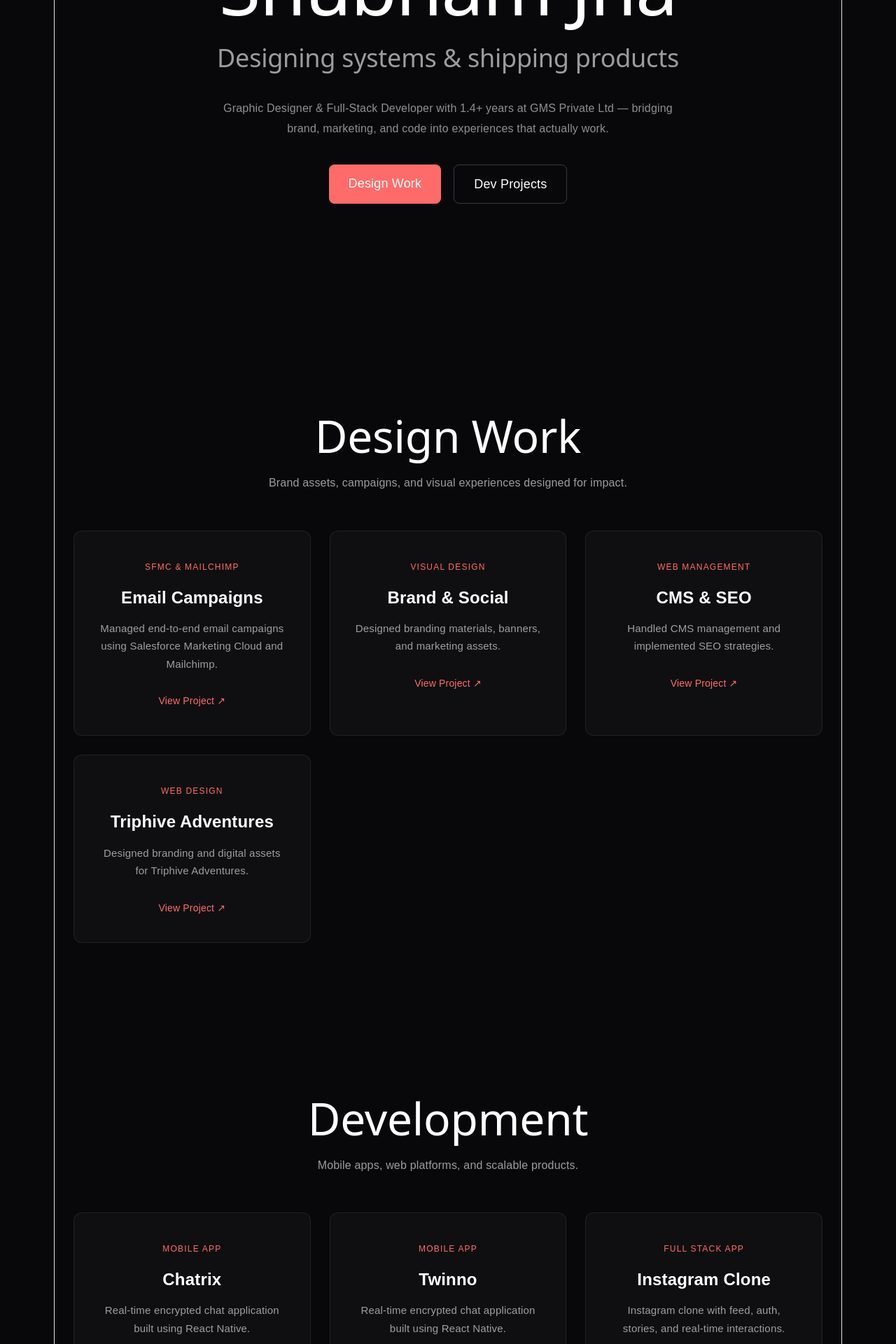
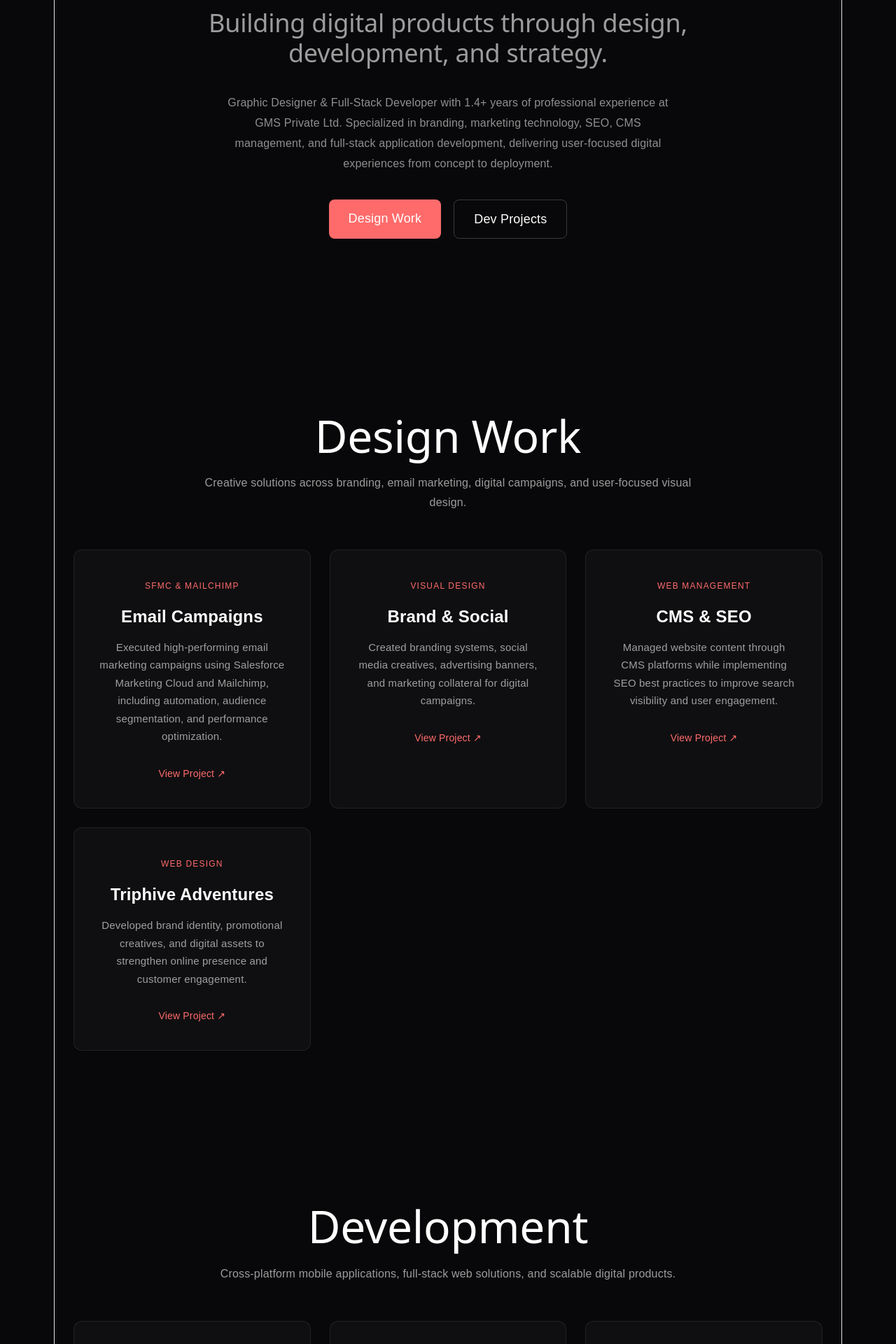
Before and after one commit to 848838/Portfolio, a React (Vite) app: page / in a window 1280 px wide. Shown: the part 320-2240 px from the top of the page at 70% size. Built offline with nearby package versions, Linux system fonts and the light colour scheme.

Commit message:
Update portfolio content and project descriptions

```diff
--- a/src/App.jsx
+++ b/src/App.jsx
@@ -2,19 +2,20 @@ import { useEffect, useState } from "react";
 
 const portfolioData = {
   name: "Shubham Jha",
-  title: "Designer & Developer",
+ title: "Full-Stack Developer & Product Designer",
 
-  tagline: "Designing systems & shipping products",
+ tagline: "Building digital products through design, development, and strategy.",
+
 
   about:
-    "Graphic Designer & Full-Stack Developer with 1.4+ years at GMS Private Ltd — bridging brand, marketing, and code into experiences that actually work.",
+     "Graphic Designer & Full-Stack Developer with 1.4+ years of professional experience at GMS Private Ltd. Specialized in branding, marketing technology, SEO, CMS management, and full-stack application development, delivering user-focused digital experiences from concept to deployment.",
 
  designProjects: [
   {
     id: 1,
     title: "Email Campaigns",
     category: "SFMC & Mailchimp",
-      desc: "Managed end-to-end email campaigns using Salesforce Marketing Cloud and Mailchimp.",
+    desc: "Executed high-performing email marketing campaigns using Salesforce Marketing Cloud and Mailchimp, including automation, audience segmentation, and performance optimization.",
     link: "https://www.behance.net/knowledgeworld11",
   },
 
@@ -22,7 +23,7 @@ const portfolioData = {
     id: 2,
     title: "Brand & Social",
     category: "Visual Design",
-      desc: "Designed branding materials, banners, and marketing assets.",
+    desc: "Created branding systems, social media creatives, advertising banners, and marketing collateral for digital campaigns.",
     link: "https://www.behance.net/knowledgeworld11",
   },
 
@@ -30,7 +31,7 @@ const portfolioData = {
     id: 3,
     title: "CMS & SEO",
     category: "Web Management",
-      desc: "Handled CMS management and implemented SEO strategies.",
+    desc: "Managed website content through CMS platforms while implementing SEO best practices to improve search visibility and user engagement.",
     link: "https://www.behance.net/knowledgeworld11",
   },
 
@@ -38,7 +39,7 @@ const portfolioData = {
     id: 4,
     title: "Triphive Adventures",
     category: "Web Design",
-      desc: "Designed branding and digital assets for Triphive Adventures.",
+    desc: "Developed brand identity, promotional creatives, and digital assets to strengthen online presence and customer engagement.",
     link: "https://www.behance.net/knowledgeworld11",
   },
 ],
@@ -48,21 +49,23 @@ const portfolioData = {
     id: 5,
     title: "Chatrix",
     category: "Mobile App",
-      desc: "Real-time encrypted chat application built using React Native.",
+    desc: "Cross-platform real-time messaging application featuring end-to-end encryption, authentication, media sharing, and live communication.",
     link: "https://github.com/848838",
   },
+
   {
     id: 5.3,
     title: "Twinno",
     category: "Mobile App",
-      desc: "Real-time encrypted chat application built using React Native.",
+    desc: "Modern social communication platform built with React Native, focused on real-time interactions and seamless user experience.",
     link: "https://github.com/848838",
   },
+
   {
     id: 6,
     title: "Instagram Clone",
     category: "Full Stack App",
-      desc: "Instagram clone with feed, auth, stories, and real-time interactions.",
+    desc: "Full-stack social media application featuring authentication, feeds, stories, user profiles, and real-time engagement features.",
     link: "https://www.linkedin.com/in/shubham-jha-417428251/?skipRedirect=true",
   },
 
@@ -70,7 +73,7 @@ const portfolioData = {
     id: 7,
     title: "Zomato Clone",
     category: "iOS App",
-      desc: "Food delivery app with restaurant listings and order flow.",
+    desc: "Mobile food ordering platform with restaurant discovery, menu browsing, cart management, and seamless ordering workflows.",
     link: "https://www.linkedin.com/feed/update/urn:li:activity:7263129719687061504/",
   },
 ],
@@ -472,7 +475,7 @@ export default function Portfolio() {
       >
      <SectionTitle
   title="Design Work"
-          subtitle="Brand assets, campaigns, and visual experiences designed for impact."
+  subtitle="Creative solutions across branding, email marketing, digital campaigns, and user-focused visual design."
 />
 
         <div
@@ -501,7 +504,7 @@ export default function Portfolio() {
       >
 <SectionTitle
   title="Development"
-          subtitle="Mobile apps, web platforms, and scalable products."
+  subtitle="Cross-platform mobile applications, full-stack web solutions, and scalable digital products."
 />
 
         <div
@@ -543,9 +546,7 @@ export default function Portfolio() {
             margin: "0 auto 2rem",
           }}
         >
-          Based in New Delhi. I work across branding,
-          development, marketing, and mobile applications —
-          combining design thinking with product execution.
+        Based in New Delhi, I combine design, development, and digital marketing to build impactful products. My experience spans branding, marketing technology, web platforms, and mobile applications, with a strong focus on user experience and business outcomes.
         </p>
 
         <div
@@ -643,7 +644,7 @@ export default function Portfolio() {
             fontSize: 14,
           }}
         >
-          © 2026 Shubham Jha
+          © 2026 Shubham Jha • Designer • Developer • Solver
         </p>
       </footer>
     </div>
```
Lines whose indentation alone changed are shown as unchanged.
